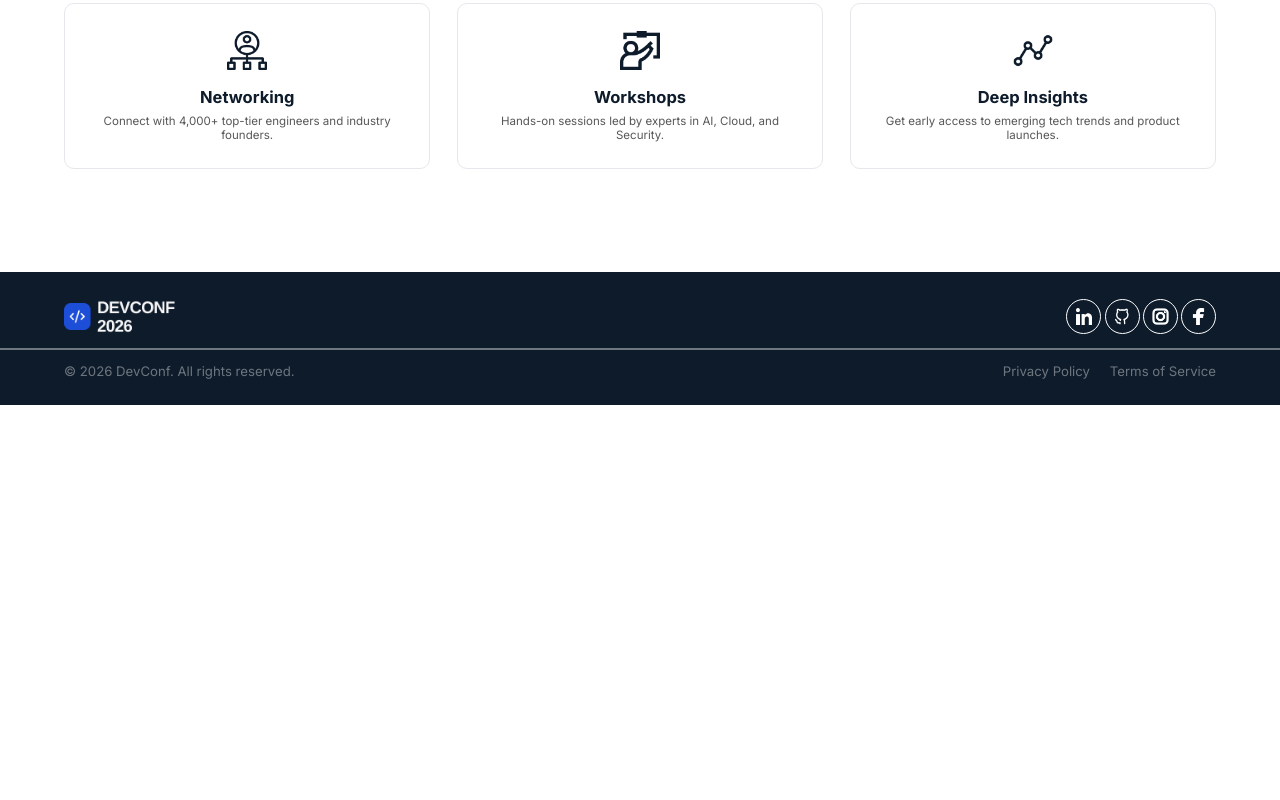
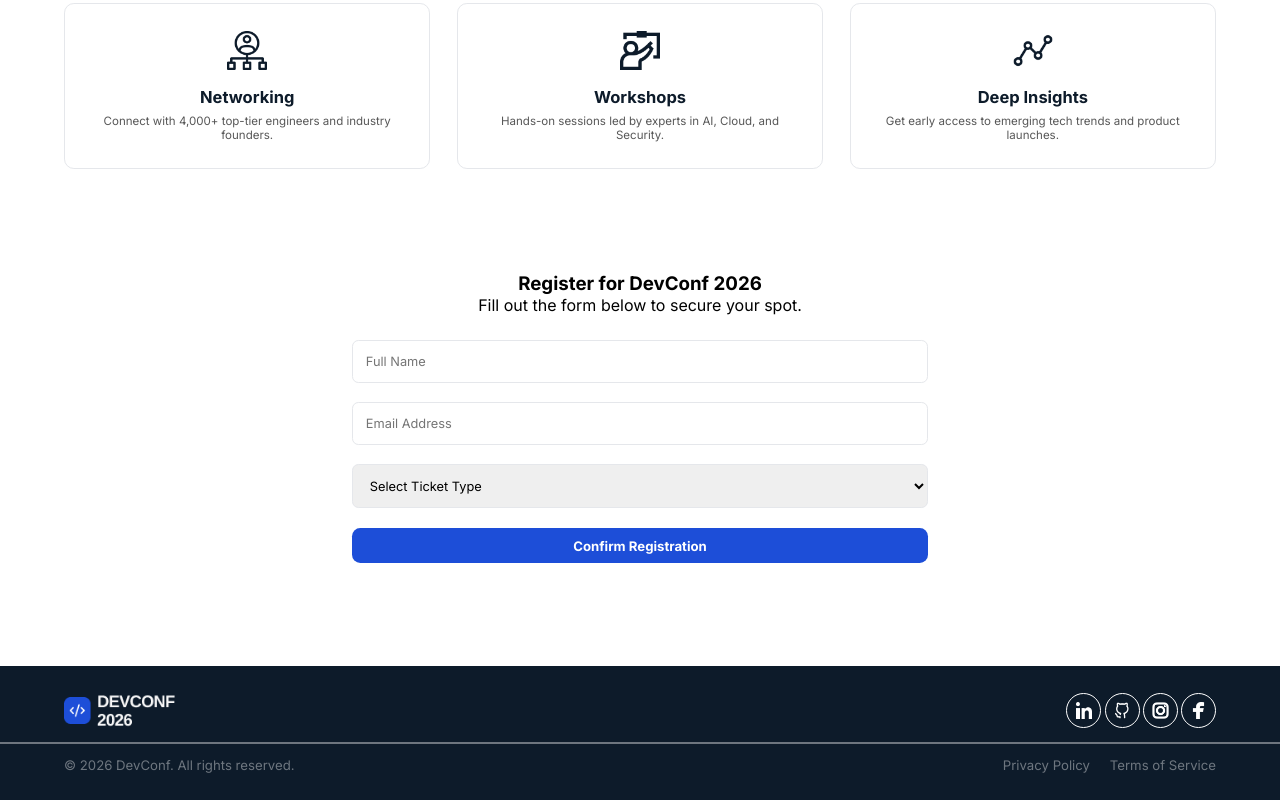
Before and after one commit to saadebnehaque/PH-bootcamp-Batch14-assignment1, a plain HTML site: page index.html in a window 1280 px wide. Shown: the part 2906-3706 px from the top of the page. Before the commit the page ends 3311 px from the top, so only its background shows below. Drawn offline with nearby package versions, Linux system fonts and the light colour scheme.

Commit message:
feat: add registration section and update nav link

```diff
--- a/index.html
+++ b/index.html
@@ -26,7 +26,7 @@
                     <!-- <li><a>Blog</a></li> -->
                 </ul>
 
-                <a class="btn" href="">Register Now</a>
+                <a class="btn" href="#registration">Register Now</a>
             </div>
 
         </nav>
@@ -42,7 +42,7 @@
                     </p>
                 </div>
 
-                <a class="btn heroBtn" href="">Register Now</a>
+                <a class="btn heroBtn" href="#registration">Register Now</a>
 
             </div>
         </section>
@@ -204,6 +204,25 @@
                     <p>Get early access to emerging tech trends and product launches.</p>
                 </div>
             </div>
+            <!-- registration form -->
+
+            <section id="registration">
+                <div class="regHeading">
+                    <h1>Register for DevConf 2026</h1>
+                    <p>Fill out the form below to secure your spot.</p>
+                </div>
+                <form class="regForm">
+                    <input type="text" placeholder="Full Name" required>
+                    <input type="email" placeholder="Email Address" required>
+                    <select>
+                        <option>Select Ticket Type</option>
+                        <option>Standard</option>
+                        <option>Pro</option>
+                        <option>Team</option>
+                    </select>
+                    <button type="submit" class="btn">Confirm Registration</button>
+                </form>
+            </section>
         </section>
 
     </main>
--- a/style.css
+++ b/style.css
@@ -457,6 +457,32 @@ nav {
     font-size: 0.902vw;
 }
 
+/* Registration Section */
+
+#registration {
+    max-width: 50%;
+    margin: 8vw auto;
+    text-align: center;
+}
+
+.regHeading { margin-bottom: 2vw; }
+
+.regForm {
+    display: flex;
+    flex-direction: column;
+    gap: 1.5vw;
+}
+
+.regForm input, .regForm select {
+    padding: 1vw;
+    border: 0.064vw solid #e5e7eb;
+    border-radius: 0.5vw;
+    font-size: 1vw;
+}
+
+.regForm button {
+    width: 100%;
+}
 
 
 
```
